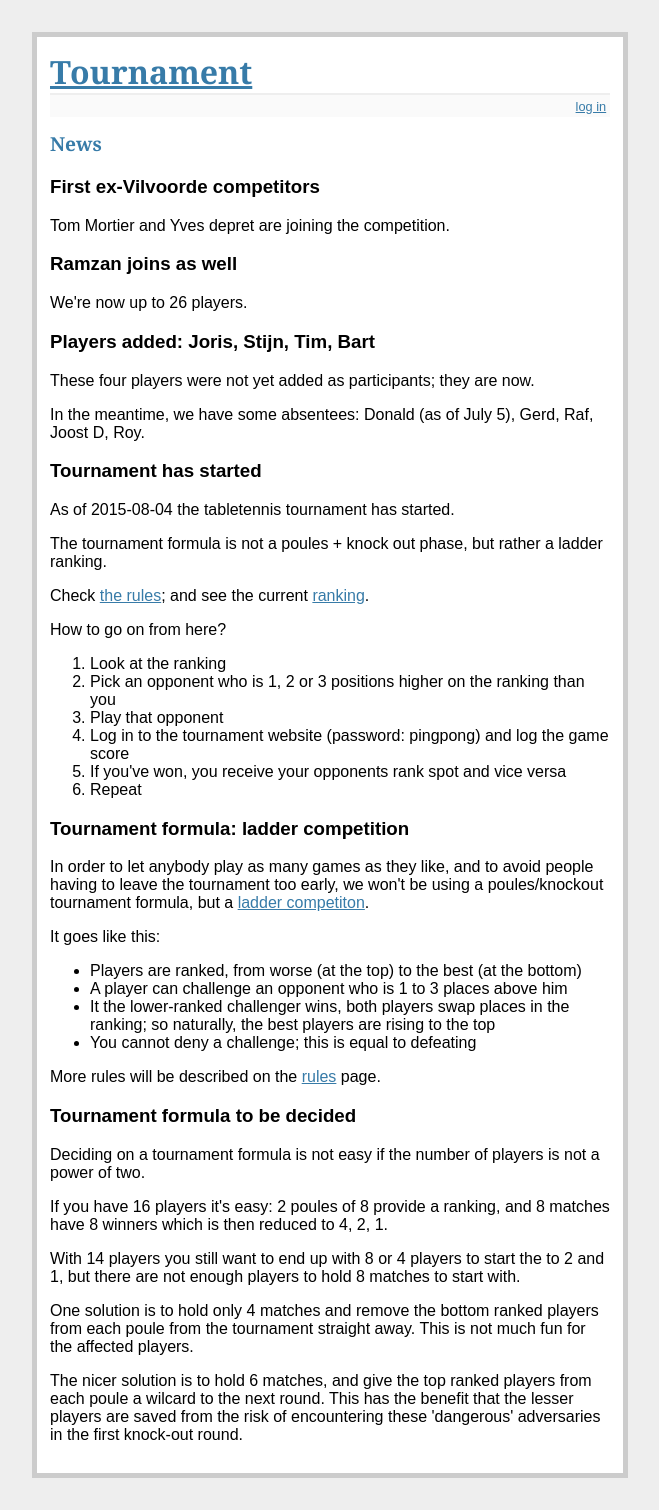
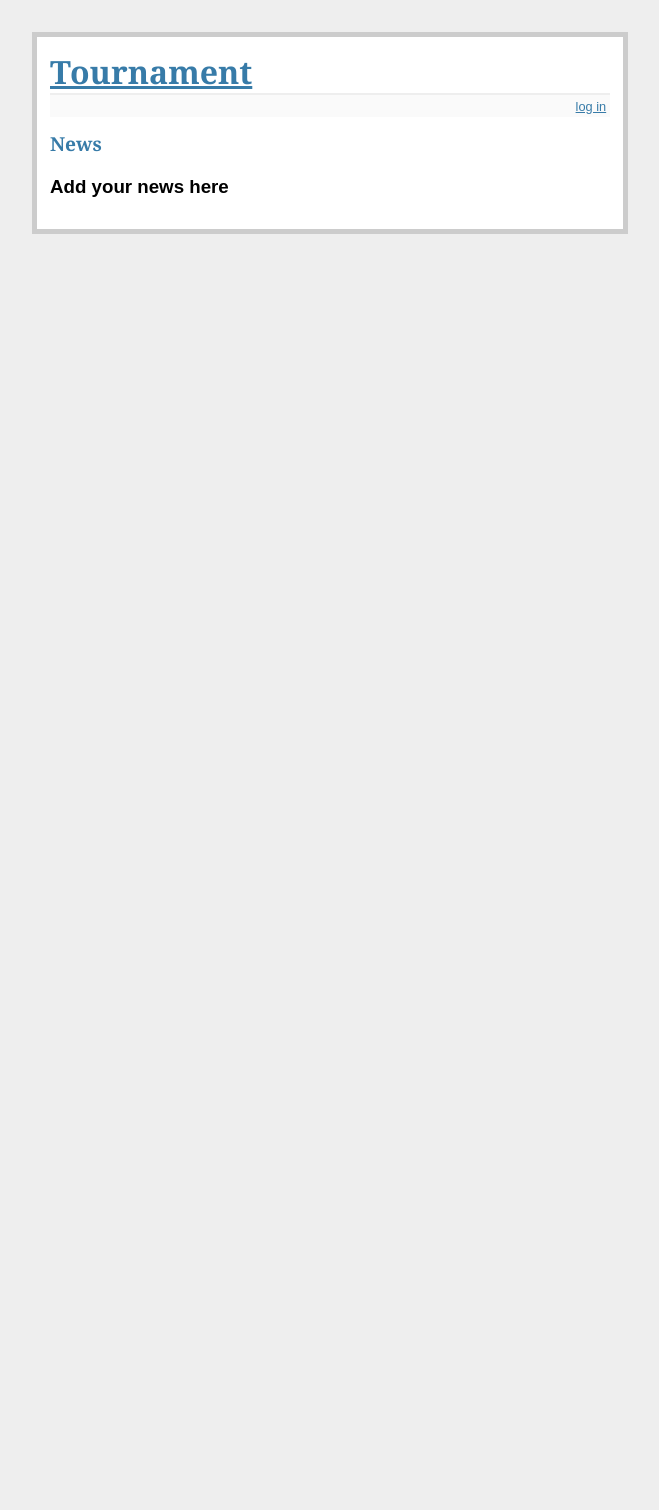
Before and after one commit to florisla/pingpongladder, a Flask app: page /news in a window 1280 px wide. Shown: the whole page, without its empty margins (310-969 px from the left). After the commit the page ends 234 px from the top, so only its background shows below. Run offline with Flask 2, Linux system fonts and the light colour scheme; data that the repository does not hold is empty.

Commit message:
Cleanup: remove non-relevant content

```diff
--- a/templates/show_news.html
+++ b/templates/show_news.html
@@ -3,80 +3,6 @@
 
   <h2>News</h2>
 
-  <h3>First ex-Vilvoorde competitors</h3>
-  <p>Tom Mortier and Yves depret are joining the competition.</p>
-
-  <h3>Ramzan joins as well</h3>
-  <p>We're now up to 26 players.</p>
-
-  <h3>Players added: Joris, Stijn, Tim, Bart</h3>
-  <p>These four players were not yet added as participants; they are now.</p>
-  <p>In the meantime, we have some absentees: Donald (as of July 5), Gerd, Raf, Joost D, Roy.</p>
-
-  <h3>Tournament has started</h3>
-
-  <p>As of 2015-08-04 the tabletennis tournament has started.
-  <p>The tournament formula is not a poules + knock out phase, but rather a ladder ranking.
-  <p>Check <a href="http://florisla.pythonanywhere.com/rules">the rules</a>; and see the current <a href="http://florisla.pythonanywhere.com/ranking">ranking</a>.
-  <p>How to go on from here?
-  <ol>
-      <li>Look at the ranking</li>
-      <li>Pick an opponent who is 1, 2 or 3 positions higher on the ranking than you</li>
-      <li>Play that opponent</li>
-      <li>Log in to the tournament website (password: pingpong) and log the game score</li>
-      <li>If you've won, you receive your opponents rank spot and vice versa</li>
-      <li>Repeat</li>
-  </ol>
-
-  <h3>Tournament formula: ladder competition</h3>
-
-  <p>
-  In order to let anybody play as many games as they like, and to avoid
-  people having to leave the tournament too early, we won't be using
-  a poules/knockout tournament formula, but a <a href="https://en.wikipedia.org/wiki/Ladder_tournament">ladder competiton</a>.
-  </p>
-  <p>
-  It goes like this:
-  <ul>
-      <li>Players are ranked, from worse (at the top) to the best (at the bottom)</li>
-      <li>A player can challenge an opponent who is 1 to 3 places above him</li>
-      <li>It the lower-ranked challenger wins, both players swap places in the ranking; so naturally, the best players are rising to the top</li>
-      <li>You cannot deny a challenge; this is equal to defeating</li>
-  </ul>
-  </p>
-  <p>
-  More rules will be described on the <a href="/rules">rules</a> page.
-  </p>
-
-  <h3>Tournament formula to be decided</h3>
-
-  <p>
-  Deciding on a tournament formula is not easy if the number of players is not
-  a power of two.
-  </p>
-
-  <p>
-  If you have 16 players it's easy: 2 poules of 8 provide a ranking, and
-  8 matches have 8 winners which is then reduced to 4, 2, 1.
-  </p>
-
-  <p>
-  With 14 players you still want to end up with 8 or 4 players to start the
-  to 2 and 1, but there are not enough players to hold 8 matches
-  to start with.
-  </p>
-
-  <p>
-  One solution is to hold only 4 matches and remove the bottom ranked players
-  from each poule from the tournament straight away.
-  This is not much fun for the affected players.
-  </p>
-
-  <p>
-  The nicer solution is to hold 6 matches, and give the top ranked players
-  from each poule a wilcard to the next round. This has the benefit
-  that the lesser players are saved from the risk of encountering these
-  'dangerous' adversaries in the first knock-out round.
-  </p>
+  <h3>Add your news here</h3>
 
 {% endblock %}
```
